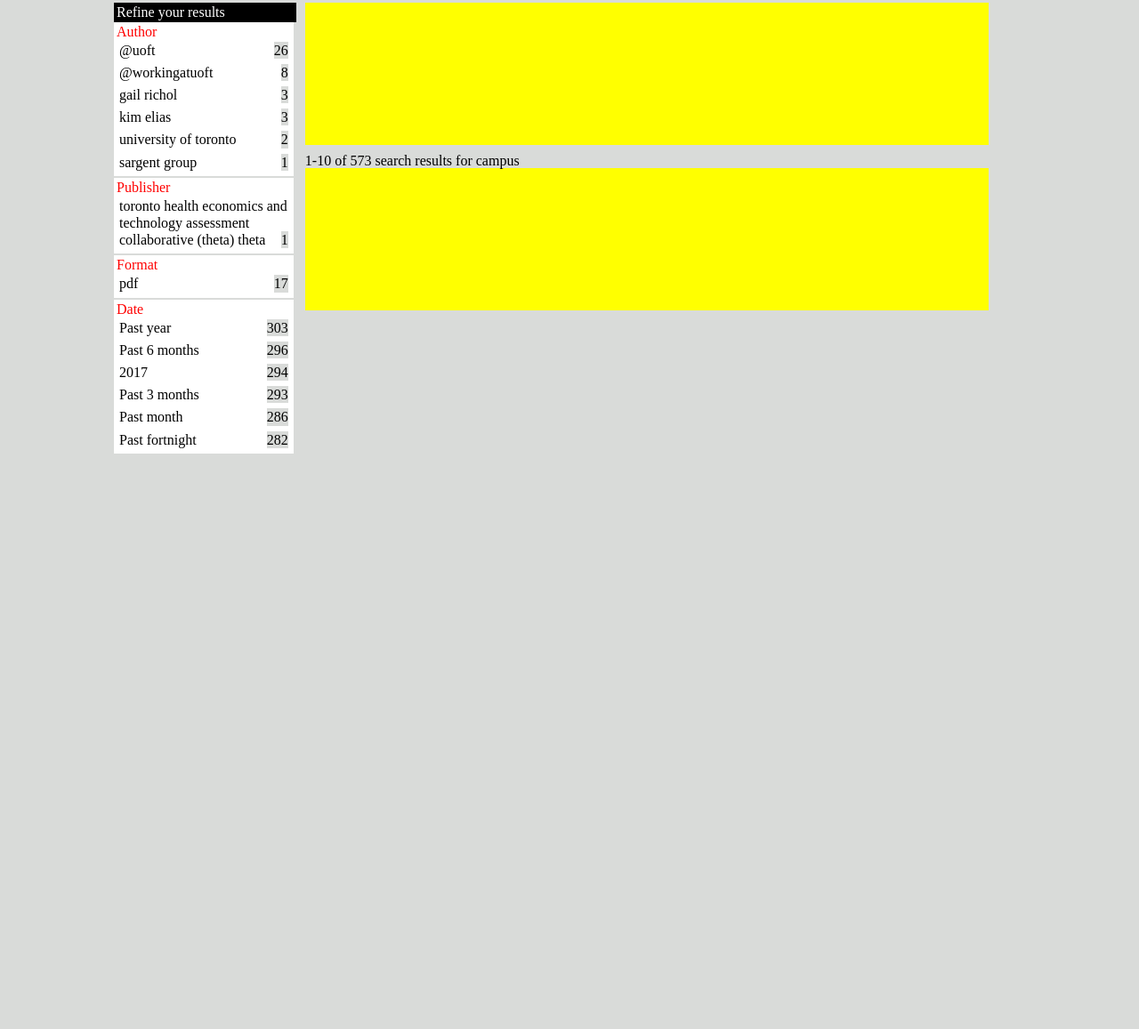
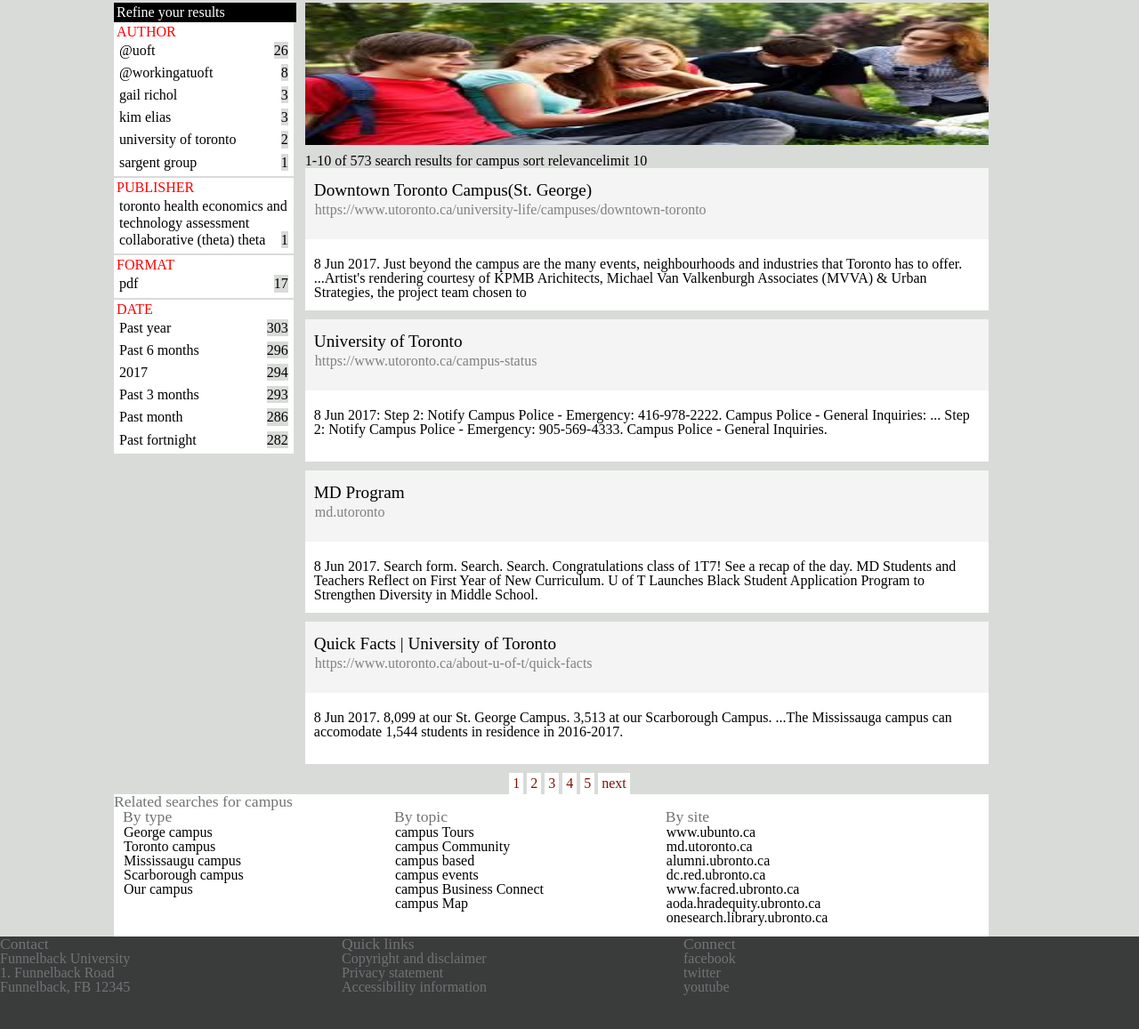
Before and after one commit to GLSea1979/demoFunB, a plain HTML site: page index.html in a window 1280 px wide. Shown: the part 323-1480 px from the top of the page at 89% size. Before the commit the page ends 835 px from the top, so only its background shows below. Drawn offline with Linux system fonts and the light colour scheme.

Commit message:
lots of content and styling

```diff
--- a/index.html
+++ b/index.html
@@ -37,7 +37,7 @@
         <div class="search-nav-field">
           <h2>Search Funnelback University</h2>
           <div class="snf-inputs">
-            <input type="text" name="" value="">
+            <input type="text" placeholder="campus">
             <button type="button" name="button">Search</button>
 
             <h5><span class="search-label">Search powered by Funnelback</span><a href="shortlist.html">shortlist(3)</a><a href="history">history</a></h5>
@@ -91,22 +91,118 @@
       </aside>
       <div class="sorted">
         <section class="titleblock">
-          <img src="" alt="">
+          <img src="peeps.jpg" alt="">
         </section>
         <div class="sorted-nav">
-          <span>1-10 of 573 search results for campus</span><span></span>
+          <span>1-10 of 573 search results for campus </span><span>sort <strong>relevance</strong></span><span>limit 10</span>
         </div>
         <section>
           <div class="upper">
-
+            <h6>Downtown Toronto Campus(St. George)</h6>
+            <span>https://www.utoronto.ca/university-life/campuses/downtown-toronto</span>
           </div>
           <div class="lower">
-
+            <p>8 Jun 2017. Just beyond the campus are the many events, neighbourhoods and industries that Toronto has to offer. ...Artist's rendering courtesy of KPMB Arichitects, Michael Van Valkenburgh Associates (MVVA) & Urban Strategies, the project team chosen to</p>
           </div>
         </section>
+        <section>
+          <div class="upper">
+            <h6>University of Toronto</h6>
+            <span>https://www.utoronto.ca/campus-status</span>
+          </div>
+          <div class="lower">
+            <p>8 Jun 2017: Step 2: Notify Campus Police - Emergency: 416-978-2222. Campus Police - General Inquiries: ... Step 2: Notify Campus Police - Emergency: 905-569-4333. Campus Police - General Inquiries.</p>
+          </div>
+        </section>
+        <section>
+          <div class="upper">
+            <h6>MD Program</h6>
+            <span>md.utoronto</span>
+          </div>
+          <div class="lower">
+            <p>8 Jun 2017. Search form. Search. Search. Congratulations class of 1T7! See a recap of the day. MD Students and Teachers Reflect on First Year of New Curriculum. U of T Launches Black Student Application Program to Strengthen Diversity in Middle School.</p>
+          </div>
+        </section>
+        <section>
+          <div class="upper">
+            <h6>Quick Facts | University of Toronto</h6>
+            <span>https://www.utoronto.ca/about-u-of-t/quick-facts</span>
+          </div>
+          <div class="lower">
+            <p>8 Jun 2017. 8,099 at our St. George Campus. 3,513 at our Scarborough Campus. ...The Mississauga campus can accomodate 1,544 students in residence in 2016-2017.</p>
+          </div>
+        </section>
+      </div>
+      <div class="pages">
+        <div class="wrapper">
+          <span class="first-page">1</span>
+          <span>2</span>
+          <span>3</span>
+          <span>4</span>
+          <span>5</span>
+          <span>next</span>
+        </div>
 
       </div>
+      <div class="related">
+        <ul ><span class="related-title">Related searches for campus</span>
+          <li>
+            <ul class="related-lists"><span>By type</span>
+              <li>George campus</li>
+              <li>Toronto campus</li>
+              <li>Mississaugu campus</li>
+              <li>Scarborough campus</li>
+              <li>Our campus</li>
+            </ul>
+          </li>
+          <li>
+            <ul class="related-lists"><span>By topic</span>
+              <li>campus Tours</li>
+              <li>campus Community</li>
+              <li>campus based</li>
+              <li>campus events</li>
+              <li>campus Business Connect</li>
+              <li>campus Map</li>
+            </ul>
+          </li>
+          <li>
+            <ul class="related-lists"><span>By site</span>
+              <li>www.ubunto.ca</li>
+              <li>md.utoronto.ca</li>
+              <li>alumni.ubronto.ca</li>
+              <li>dc.red.ubronto.ca</li>
+              <li>www.facred.ubronto.ca</li>
+              <li>aoda.hradequity.ubronto.ca</li>
+              <li>onesearch.library.ubronto.ca</li>
+            </ul>
+          </li>
+        </ul>
+      </div>
     </main>
-    <footer></footer>
+    <footer>
+      <ul class="footer-ul">
+        <li>
+          <ul class="footer-lists"><span>Contact</span>
+            <li>Funnelback University</li>
+            <li>1. Funnelback Road</li>
+            <li>Funnelback, FB 12345</li>
+          </ul>
+        </li>
+        <li>
+          <ul class="footer-lists"><span>Quick links</span>
+            <li>Copyright and disclaimer</li>
+            <li>Privacy statement</li>
+            <li>Accessibility information</li>
+          </ul>
+        </li>
+        <li>
+          <ul class="footer-lists"><span>Connect</span>
+            <li>facebook</li>
+            <li>twitter</li>
+            <li>youtube</li>
+          </ul>
+        </li>
+      </ul>
+    </footer>
   </body>
 </html>
--- a/style.css
+++ b/style.css
@@ -1,6 +1,7 @@
 * {
-  /*outline: purple 1px solid;*/
+  /*outline: solid 1px purple;*/
 }
+
 body {
   background-color: #d9dbd9;
 }
@@ -91,8 +92,14 @@ h2 {
   text-align: center;
 }
 input {
+  background-color: #9a1805;
+  border: none;
   display: inline-block;
   float: left;
+}
+input::placeholder {
+  color: #ffffff;
+  font-size: 1.7em;
 }
 button {
   display: inline-block;
@@ -101,7 +108,7 @@ button {
   border: none;
   border-radius: 5px;
   padding: 4px 15px;
-  color: white;
+  color: #ffffff;
 }
 h5 {
   clear: both;
@@ -154,12 +161,14 @@ h3 {
   color: #ffffff;
 }
 .refinements ul {
+  text-transform: uppercase;
   padding: 3px;
   background-color: #ffffff;
   color: red;
   margin: 0 3px 2px 0;
 }
 .refinements li {
+  text-transform: none;
   line-height: 1.2em;
   padding: 3px;
   color: #000000;
@@ -175,8 +184,91 @@ h3 {
   margin: 10px 0 0 10px;
   float: left;
 }
+img {
+  height: 10em;
+  width: 100%;
+}
 section {
   height: 10em;
   margin-bottom: 10px;
   background-color: yellow;
 }
+.upper {
+  height: 5em;
+  background-color: #f3f4f3;
+}
+.lower {
+  height: 5em;
+  background-color: #ffffff;
+}
+.upper h6 {
+  font-size: 1.2em;
+  padding: 15px 10px 5px;
+}
+.upper span {
+  padding: 0 11px;
+  color: grey;
+}
+.lower p {
+  padding: 20px 10px 0;
+}
+.pages {
+  width: 100%;
+  clear: both;
+}
+.wrapper {
+  width: 40%;
+  text-align: center;
+  margin: 0 auto;
+}
+.pages span {
+  clear: both;
+  display: inline-block;
+  padding: 4px;
+  background-color: #ffffff;
+  color: #7c1404;
+}
+.related {
+  background-color: #ffffff;
+  width: 96%;
+  height: 10em;
+
+}
+.related-title {
+  color: #7c1404;
+  font-size: 1.2em;
+}
+.related span {
+  font-size: 1.1em;
+  color: #717375;
+}
+.related-lists {
+  margin-left: 10px;
+  display: inline-block;
+  width: 30%;
+  float: left;
+}
+.related-lists li {
+  margin-left: 1px;
+  font-size: 1em;
+}
+footer {
+  clear: both;
+  width: 100%;
+  height: 10em;
+  background-color: #3a3b3b;
+  color: #717375;
+}
+footer-ul {
+  width: 80%;
+  margin: 0 auto;
+}
+footer span {
+  font-size: 1.1em;
+}
+.footer-lists {
+  margin: 0 auto;
+  display: inline-block;
+  width: 30%;
+  float: left;
+}
```
Also changed, not shown: peeps.jpg (added).
